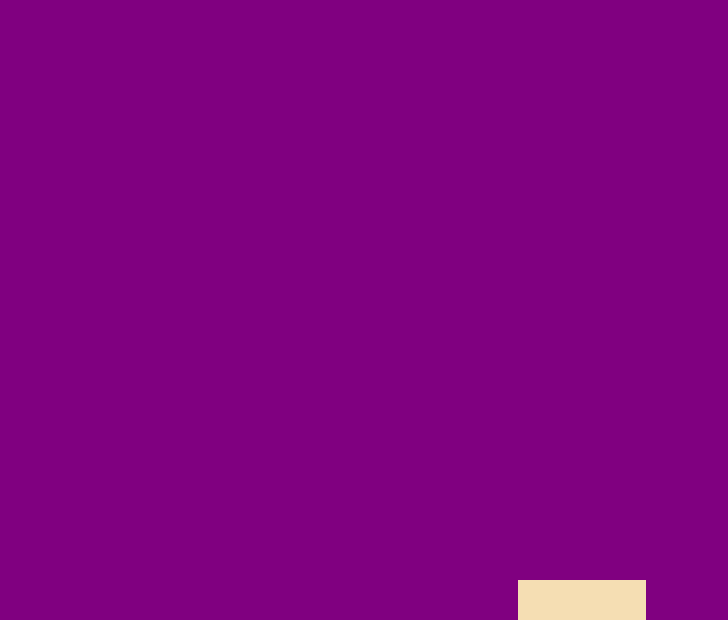
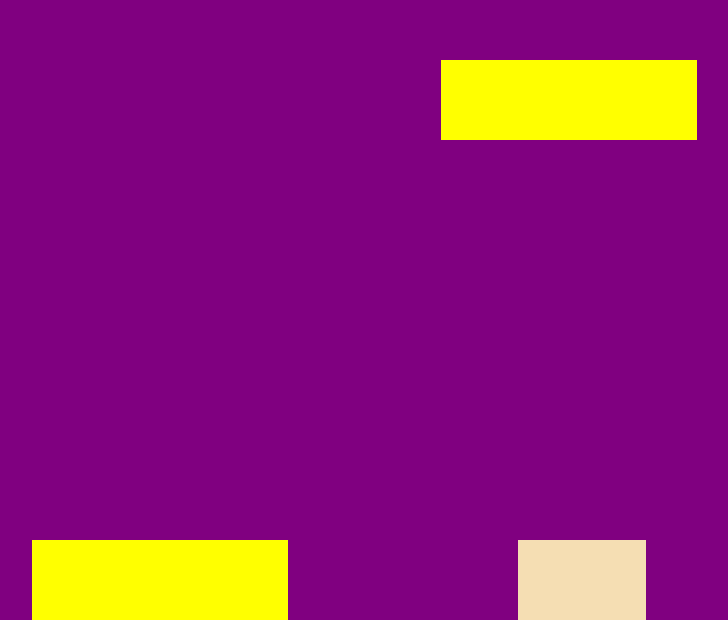
Before and after one commit to LMRBLN/oop-game-codealong, a plain HTML site: page index.html in a window 1280 px wide. Shown: the part 180-800 px from the top of the page, without its empty margins (58-786 px from the left). Drawn offline with Linux system fonts and the light colour scheme.

Commit message:
added functionality for elements not going out of the screen

```diff
--- a/css/main.css
+++ b/css/main.css
@@ -4,13 +4,21 @@ body {
 
 #board {
     background-color: purple;
-    width: 100vw;
+    width: 100%vw;
     height: 100vh;
     position: relative;
+    overflow: hidden;
 }
 
 #player {
     background-color: wheat;
-    width: 10%;
-    height: 5%;
+    /* width: 10%;
+    height: 5%; */
 }
+
+.obstacle {
+    /* width: 10vw;
+    height: 10vh; */
+    background-color: yellow;
+    position: absolute;
+}
--- a/js/main.js
+++ b/js/main.js
@@ -1,12 +1,72 @@
 
 class Game {
     constructor() {
+        this.time = 0;
         this.player = null; // will store an instance of the Player class
+        this.obstacleArr = []; // will store instances of the Obstacle class
     }
     start () {
-        console.log("starting game...")
+        //console.log("starting game...")
         this.player = new Player();
         this.attachEventListeners();
+
+        setInterval(() => {
+
+            // create new obstacle
+            if(this.time % 60 === 0){
+                const newObstacle = new Obstacle();
+                this.obstacleArr.push(newObstacle);
+            }
+
+            // move all obstacles
+            this.obstacleArr.forEach(
+                (obstacleInstance) => {
+                    obstacleInstance.moveDown();
+
+                    if((obstacleInstance.positionY + obstacleInstance.height) === 0){
+                        this.obstacleArr.shift();
+                        obstacleInstance.domElement.remove();
+                    }
+                // else {
+                //     const bodyElm = document.getElementById("board");
+                //     const obstacleElm = document.querySelector(".obstacle");
+                //     bodyElm.removeChild(obstacleElm);
+                //     obstacleArr.shift();
+                // }
+            });
+
+            // detect collision
+
+            this.obstacleArr.forEach((obstacleInstance) => {
+                // horizontal pos of the player
+                if(this.player.positionX < obstacleInstance.positionX + obstacleInstance.width &&
+                    this.player.positionX + this.player.width > obstacleInstance.positionX &&
+                    this.player.positionY < obstacleInstance.positionY + obstacleInstance.height &&
+                    this.player.height + this.player.positionY > obstacleInstance.positionY){
+                        //collision detected !!
+                        console.log("collision detected !!")
+                }
+            });
+
+            this.time++;
+
+        }, 50);
+
+        /*
+        // interval to create obstacles
+        setInterval( () => {
+            const newObstacle = new Obstacle();
+            this.obstacleArr.push(newObstacle);
+        }, 500);
+
+        // move obstacles
+        setInterval( () => {
+            this.obstacleArr.forEach( obstacle => {
+                obstacle.moveDown();
+            })
+        }, 100);
+        */
+
     }
     attachEventListeners() {
         document.addEventListener('keydown', (event) => {
@@ -28,12 +88,20 @@ class Player {
     constructor(){
         this.positionX= 45;
         this.positionY= 0;
+
+        this.width = 10;
+        this.height = 10;
+
         this.domElement = null;
         this.createDomElement();
     }
     createDomElement() {
         this.domElement = document.createElement('div');
         this.domElement.id = "player";
+
+        this.domElement.style.width = this.width + "vw";
+        this.domElement.style.height = this.height + "vh";
+
         this.domElement.style.position = "absolute";
         this.domElement.style.left = this.positionX + "vw";
         this.domElement.style.bottom = this.positionY + "vh";
@@ -43,17 +111,73 @@ class Player {
         boardElm.appendChild(this.domElement);
     }
     moveLeft(){
+        if (this.positionX > 0 && this.positionX+this.width <= 100) {
         this.positionX--;
         console.log(this.positionX)
         this.domElement.style.left = this.positionX + "vw";
+        }
+
     }
     moveRight(){
+        if (this.positionX >= 0 && this.positionX+this.width < 100) {
         this.positionX++;
         console.log(this.positionX);
         this.domElement.style.left = this.positionX + "vw";
+        }
     }
 
 }
 
+class Obstacle {
+    constructor() {
+        this.width = 20;
+        this.height = 10;
+
+        //this.positionX = Math.random() * 100;
+        this.positionX = Math.floor(Math.random() * (100-this.width + 1));
+        this.positionY = 100;
+
+        this.domElement = this.createDomElement();
+    }
+
+    createDomElement() {
+        const newElm = document.createElement('div');
+        newElm.className = "obstacle";
+
+        newElm.style.width = this.width + "vw";
+        newElm.style.height = this.height + "vh";
+
+        newElm.style.left = this.positionX + "vw";
+        newElm.style.bottom = this.positionY + "vh";
+
+        const boardElm = document.getElementById("board");
+        boardElm.appendChild(newElm);
+        return newElm;
+    }
+    moveDown() {
+        this.positionY--;
+        this.domElement.style.bottom = this.positionY + "vh";
+    }
+}
+
+
+
+/* class Obstacle extends Player {
+    constructor(){
+        super();
+        this.positionX = 45;
+        this.positionY = 50;
+    }
+
+    //here the id needs to be removed and the class needs to be added! but how?
+
+    moveDown() {
+        this.positionY--;
+        this.domElement.style.bottom = this.positionY + "vh"
+    }
+} */
+
+
+
 const game = new Game();
 game.start();
```
Also changed, not shown: index.html (+0 -2 lines).
